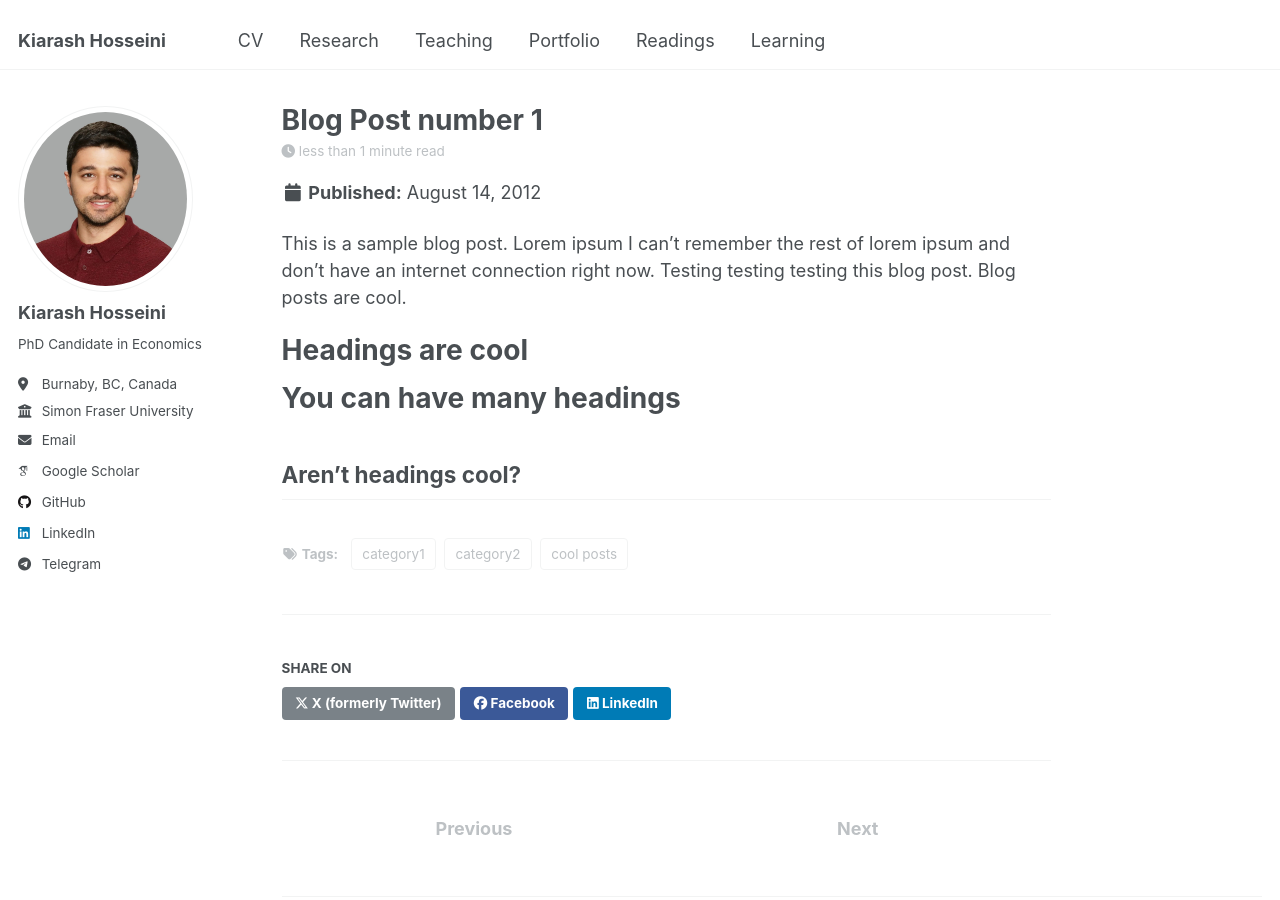
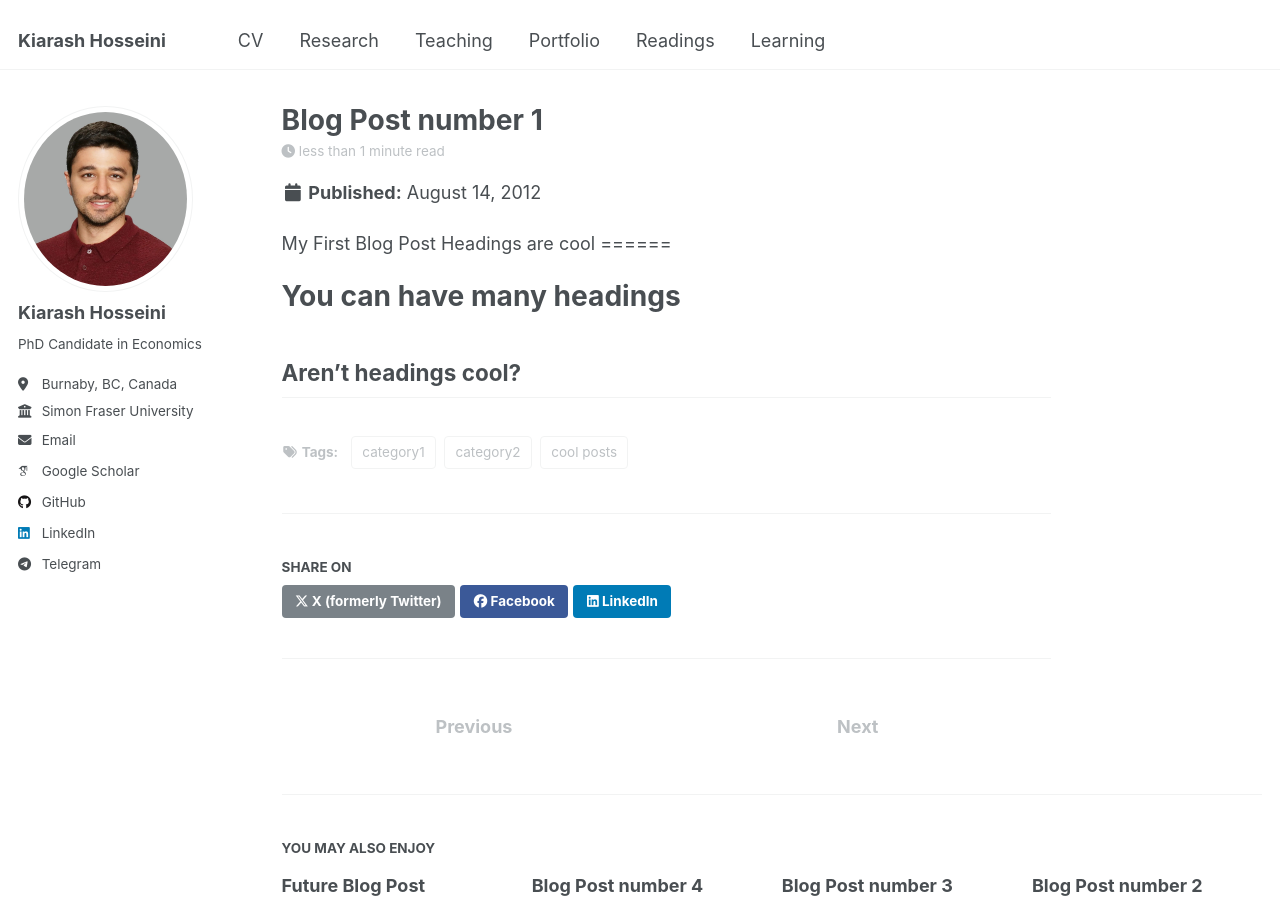
Before and after one commit to k-hosseini/k-hosseini.github.io, a Jekyll site: the page built from _posts/2012-08-14-blog-post-1.md, in a window 1280 px wide and 900 px high. Built offline with Jekyll 4.4.1, drawn with Linux system fonts in a browser that asks for light colours; some web fonts are replaced.

Commit message:
Update 2012-08-14-blog-post-1.md

```diff
--- a/_posts/2012-08-14-blog-post-1.md
+++ b/_posts/2012-08-14-blog-post-1.md
@@ -8,8 +8,7 @@ tags:
   - category2
 ---
 
-This is a sample blog post. Lorem ipsum I can't remember the rest of lorem ipsum and don't have an internet connection right now. Testing testing testing this blog post. Blog posts are cool.
-
+My First Blog Post
 Headings are cool
 ======
 
```
